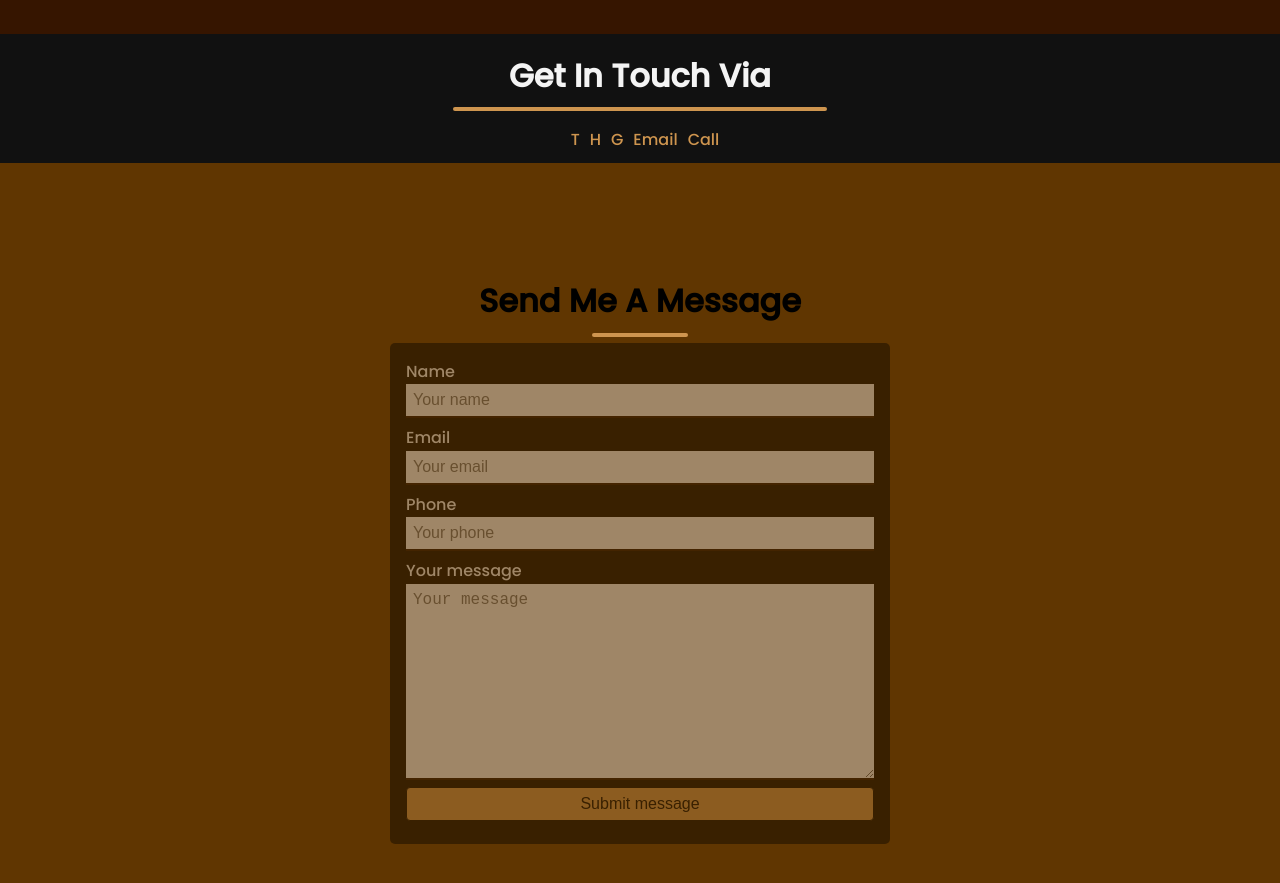
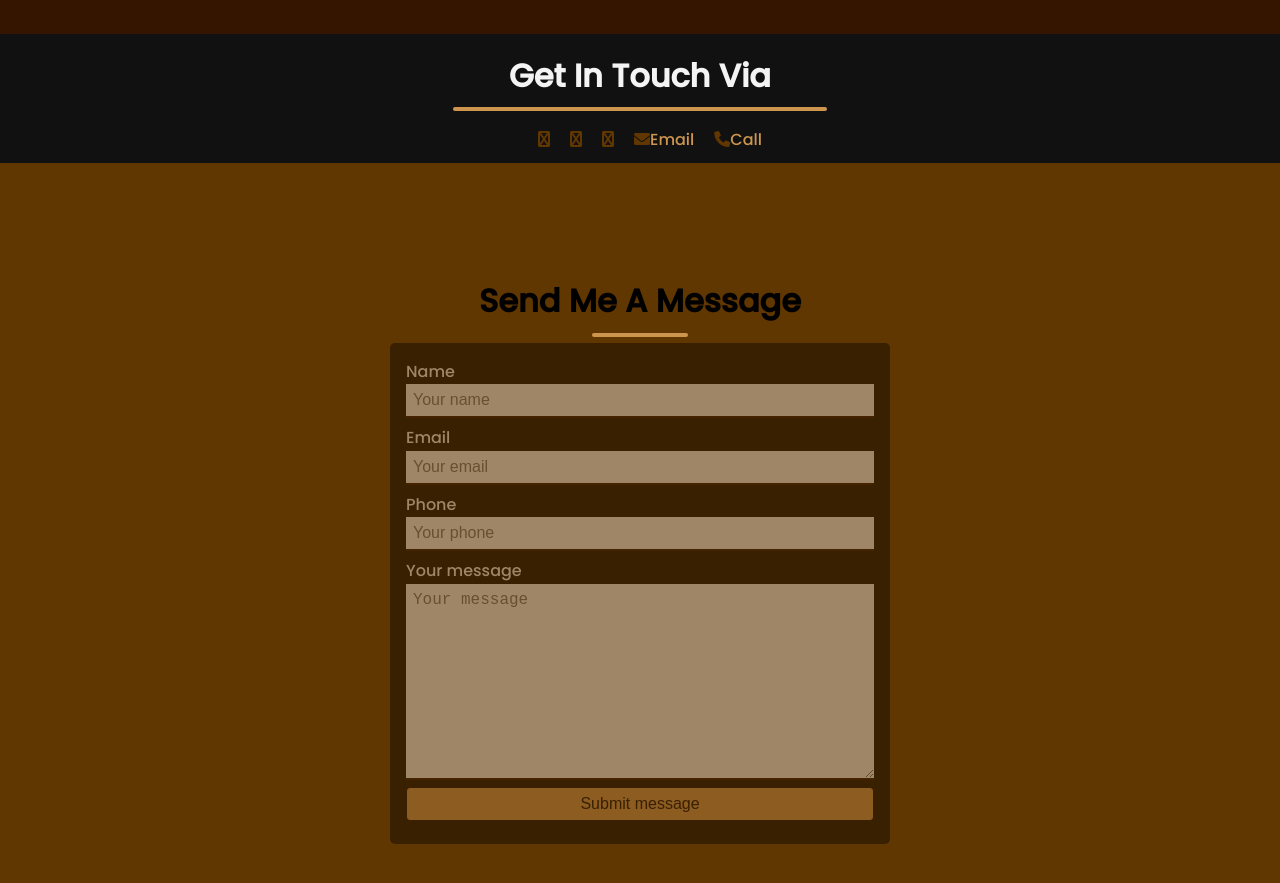
Before and after one commit to gabrielekodo/KanzuCode-Capstone-Project, a plain HTML site: page index.html in a window 1280 px wide. Shown: the part 1560-2443 px from the top of the page. Drawn offline with Linux system fonts and the light colour scheme; a web font is replaced by a local one.

Commit message:
added fontawesome icons

```diff
--- a/css/style.css
+++ b/css/style.css
@@ -308,6 +308,11 @@ textarea:focus {
   font-weight: 500;
 }
 
+i {
+  color: #603601;
+  margin-left: 10px;
+}
+
 @media screen and (max-width: 425px) {
   .card {
     max-width: 400px;
--- a/index.html
+++ b/index.html
@@ -5,7 +5,7 @@
     <meta charset="UTF-8">
     <meta http-equiv="X-UA-Compatible" content="IE=edge">
     <meta name="viewport" content="width=device-width, initial-scale=1.0">
-    <title>Portfolio Site</title>
+    <title>Gabriel Ekodo Portfolio</title>
     <link rel="preconnect" href="https://fonts.googleapis.com">
     <link rel="preconnect" href="https://fonts.gstatic.com" crossorigin>
     <link
@@ -82,17 +82,21 @@
             <div id="social" class="social">
                 <div class="social-title">Get in touch via</div>
                 <ul class="social-icons">
-                    <li><a href="#">T</a></li>
-
-                    <li><a href="#">H</a></li>
-
-                    <li><a href="#">G</a></li>
+                    <li><a href="#"><i class="fa fa-twitter" aria-hidden="true"></i>
+                        </a></li>
 
 
-                    <li><a href="mailto:ekodogabriel@gmail.com">Email</a></li>
+                    <li><a href="#"><i class="fa fa-facebook-square" aria-hidden="true"></i></a></li>
+
+                    <li><a href="#"><i class="fa fa-github"></i>
+                        </a></li>
 
 
-                    <li><a href="tel:+256700162767">Call </a></li>
+                    <li><a href="mailto:ekodogabriel@gmail.com"><i class="fa fa-envelope"
+                                aria-hidden="true"></i>Email</a></li>
+
+
+                    <li><a href="tel:+256700162767"><i class="fa fa-phone" aria-hidden="true"></i>Call </a></li>
                 </ul>
             </div>
         </section>
```
